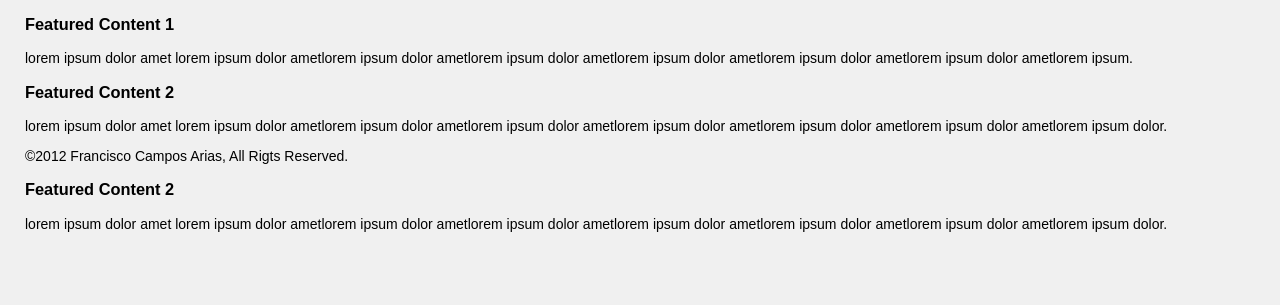
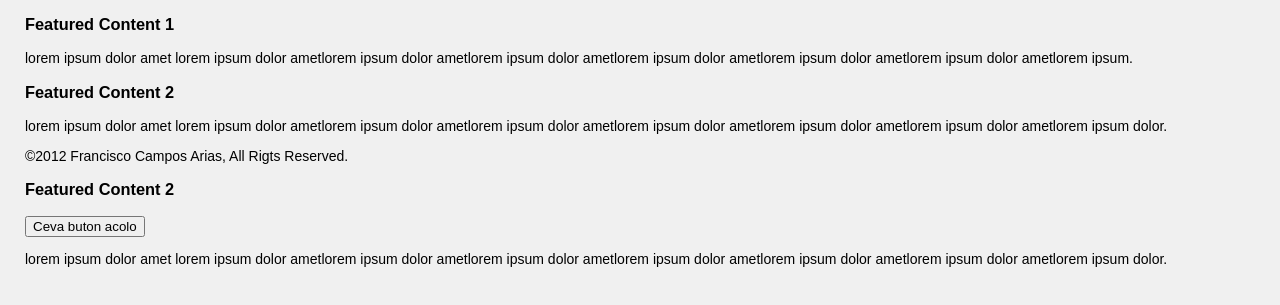
Before and after one commit to SebastianBodea/exhibit_b, a plain HTML site: page index.html in a window 1280 px wide. Shown: the part 115-420 px from the top of the page. Drawn offline with Linux system fonts and the light colour scheme; a script that the page names is missing.

Commit message:
Adaugat buton

```diff
--- a/index.html
+++ b/index.html
@@ -40,6 +40,7 @@
 	</div>
 	<div class="feature">
 		<h3>Featured Content 2</h3>
+		<button>Ceva buton acolo</button>
 		<p>lorem ipsum dolor amet lorem ipsum dolor ametlorem ipsum dolor ametlorem ipsum dolor ametlorem ipsum dolor ametlorem ipsum dolor ametlorem ipsum dolor ametlorem ipsum dolor.</p>
 	</div>
 </body>
```
